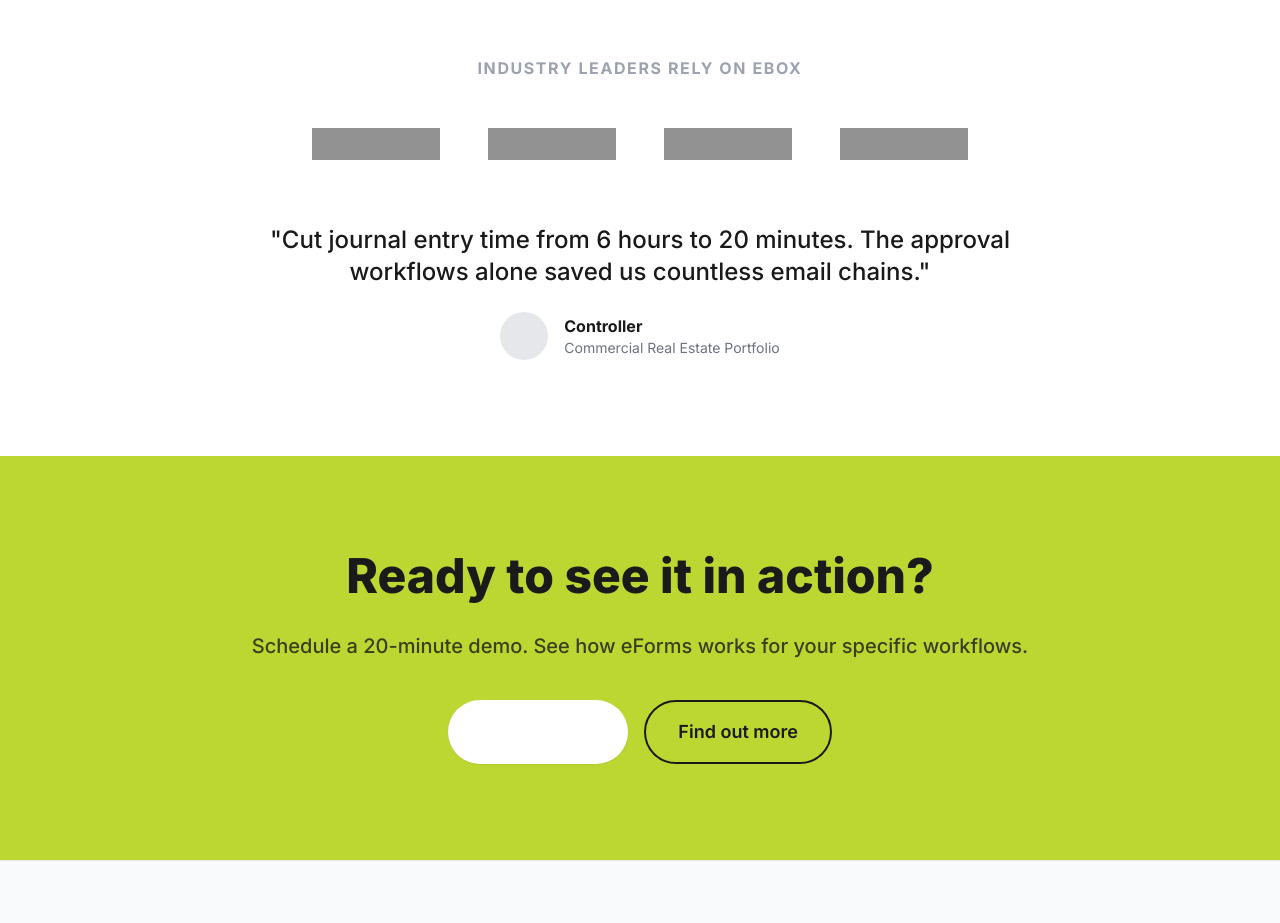
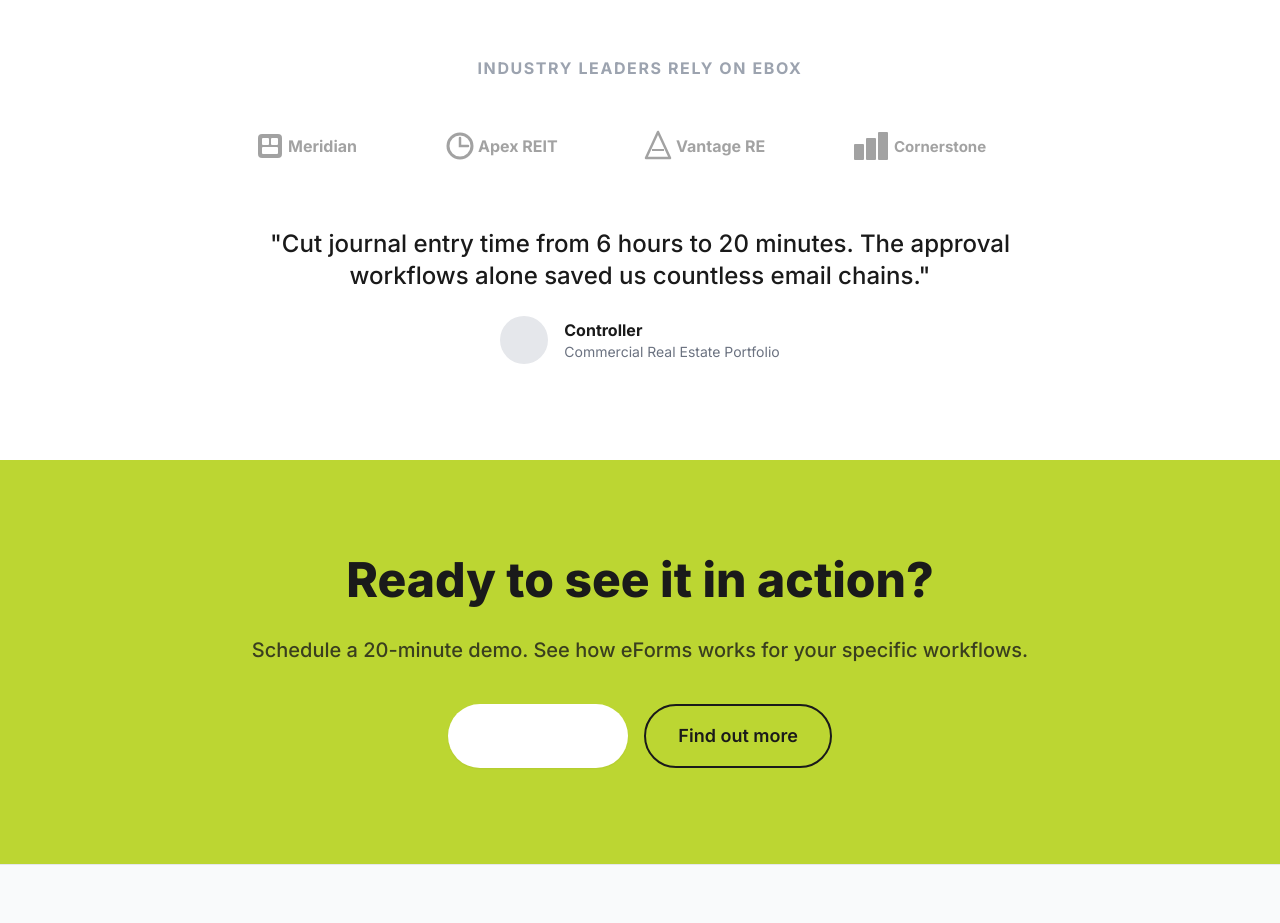
Before and after one commit to Growth-Experts/ebox-website, a React (Vite) app: page / in a window 1280 px wide. Shown: the part 5340-6263 px from the top of the page. Built offline with nearby package versions, Linux system fonts and the light colour scheme.

Commit message:
Replace grey placeholder blocks with fictional company logos in social proof section
Co-Authored-By: Claude Opus 4.6 <noreply@anthropic.com>

```diff
--- a/pages/Home.tsx
+++ b/pages/Home.tsx
@@ -382,12 +382,31 @@ const Home: React.FC<HomeProps> = ({ onNavigate }) => {
       <section className="py-24 bg-white">
         <div className="max-w-7xl mx-auto px-4 sm:px-6 lg:px-8 text-center">
           <h2 className="text-gray-400 font-bold uppercase tracking-widest mb-12">Industry leaders rely on eBox</h2>
-          <div className="flex flex-wrap justify-center gap-12 opacity-50 grayscale mb-16">
-             {/* Placeholder Logos */}
-             <div className="h-8 w-32 bg-gray-800 mask-logo"></div>
-             <div className="h-8 w-32 bg-gray-800 mask-logo"></div>
-             <div className="h-8 w-32 bg-gray-800 mask-logo"></div>
-             <div className="h-8 w-32 bg-gray-800 mask-logo"></div>
+          <div className="flex flex-wrap justify-center items-center gap-12 opacity-40 mb-16">
+             {/* Fictional company logos */}
+             <svg width="140" height="36" viewBox="0 0 140 36" fill="none" xmlns="http://www.w3.org/2000/svg">
+               <rect x="0" y="6" width="24" height="24" rx="4" fill="#1A1A1A"/>
+               <rect x="4" y="10" width="7" height="7" rx="1" fill="white"/>
+               <rect x="13" y="10" width="7" height="7" rx="1" fill="white"/>
+               <rect x="4" y="19" width="16" height="7" rx="1" fill="white"/>
+               <text x="30" y="24" fontFamily="Inter, sans-serif" fontSize="16" fontWeight="700" fill="#1A1A1A">Meridian</text>
+             </svg>
+             <svg width="150" height="36" viewBox="0 0 150 36" fill="none" xmlns="http://www.w3.org/2000/svg">
+               <circle cx="14" cy="18" r="12" stroke="#1A1A1A" strokeWidth="3" fill="none"/>
+               <path d="M14 10 L14 18 L22 18" stroke="#1A1A1A" strokeWidth="2.5" strokeLinecap="round"/>
+               <text x="32" y="24" fontFamily="Inter, sans-serif" fontSize="16" fontWeight="700" fill="#1A1A1A">Apex REIT</text>
+             </svg>
+             <svg width="160" height="36" viewBox="0 0 160 36" fill="none" xmlns="http://www.w3.org/2000/svg">
+               <polygon points="14,4 26,30 2,30" stroke="#1A1A1A" strokeWidth="2.5" fill="none" strokeLinejoin="round"/>
+               <line x1="8" y1="22" x2="20" y2="22" stroke="#1A1A1A" strokeWidth="2"/>
+               <text x="32" y="24" fontFamily="Inter, sans-serif" fontSize="16" fontWeight="700" fill="#1A1A1A">Vantage RE</text>
+             </svg>
+             <svg width="170" height="36" viewBox="0 0 170 36" fill="none" xmlns="http://www.w3.org/2000/svg">
+               <rect x="2" y="16" width="10" height="16" rx="1" fill="#1A1A1A"/>
+               <rect x="14" y="10" width="10" height="22" rx="1" fill="#1A1A1A"/>
+               <rect x="26" y="4" width="10" height="28" rx="1" fill="#1A1A1A"/>
+               <text x="42" y="24" fontFamily="Inter, sans-serif" fontSize="15" fontWeight="700" fill="#1A1A1A">Cornerstone</text>
+             </svg>
           </div>
 
           <div className="max-w-3xl mx-auto">
```
